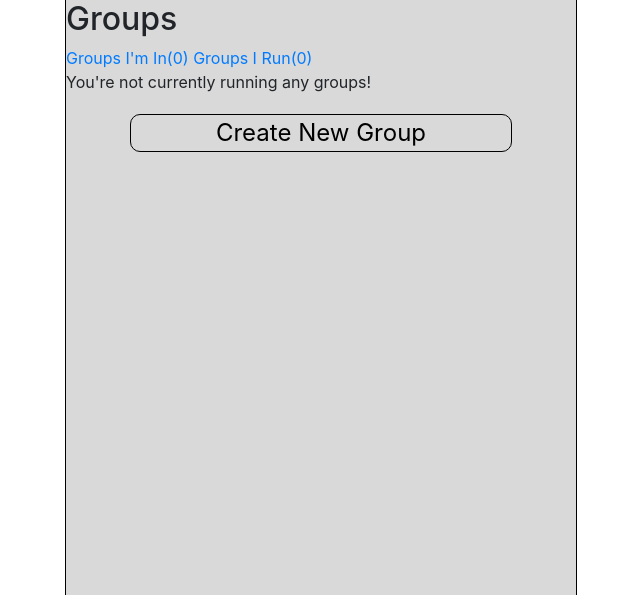
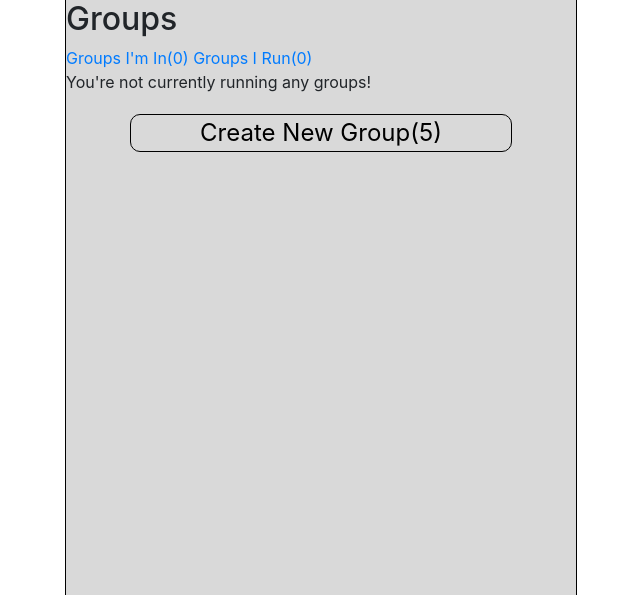
Before and after one commit to SamuelJMiller/group-scheduler, a Flask app: page /my_admin in a window 1280 px wide. Shown: the part 150-745 px from the top of the page, without its empty margins (319-959 px from the left). Run offline with Flask 2, Linux system fonts and the light colour scheme; the visitor is signed in with stand-in values (Sample User, id 1); data comes from the database, SQL or seed files in the repository; some libraries are stand-ins or nearby versions.

Commit message:
add group create countdown

```diff
--- a/app/templates/groups_i_run.html
+++ b/app/templates/groups_i_run.html
@@ -4,7 +4,7 @@
     {% if current_user.groups_is_managing.count() > 0 %}
         <p id="explore-my-groups-prompt">Click your group names to see their info.</p>
         {% if current_user.groups_is_managing.count() < 5 %}
-            <a id="create-group-link" href="{{ url_for('new_group') }}">Create New Group</a>
+            <a id="create-group-link" href="{{ url_for('new_group') }}">Create New Group({{ 5 - current_user.groups_is_managing.count() }})</a>
         {% else %}
             <p id="create-group-link">Group limit reached</p>
         {% endif %}
@@ -13,6 +13,6 @@
         {% endfor %}
     {% else %}
         <p id="no-groups-running">You're not currently running any groups!</p>
-        <a id="create-group-link" href="{{ url_for('new_group') }}">Create New Group</a>
+        <a id="create-group-link" href="{{ url_for('new_group') }}">Create New Group({{ 5 - current_user.groups_is_managing.count() }})</a>
     {% endif %}
 {% endblock %}
```
